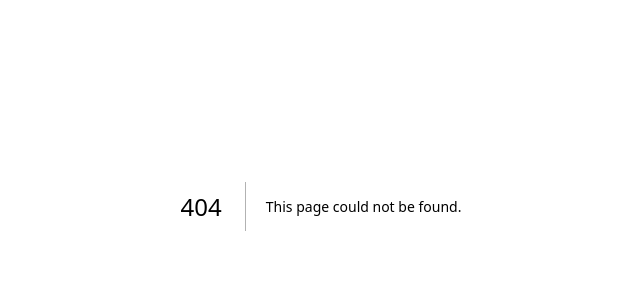
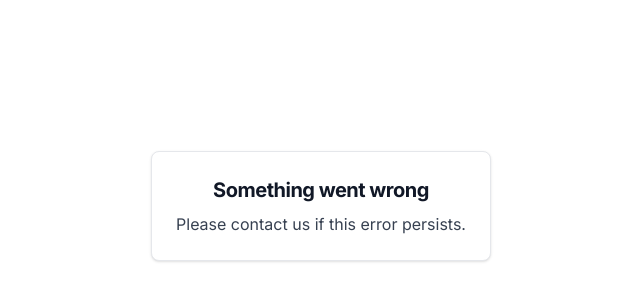
Before and after one commit to barrierfreeroad/node.js, a Next.js app: page /error in a window 1280 px wide. Before the commit this address had no page. Shown: the part 194-494 px from the top of the page, without its empty margins (319-959 px from the left). Built offline with nearby package versions, Linux system fonts and the light colour scheme.

Commit message:
오류페이지 추가

```diff
--- /dev/null
+++ b/app/error/page.tsx
@@ -0,0 +1,39 @@
+"use client"
+
+import { useParams, useSearchParams } from "next/navigation"
+
+enum Error {
+    Configuration = "Configuration",
+}
+
+const errorMap = {
+    [Error.Configuration]: (
+        <p>
+            There was a problem when trying to authenticate. Please contact us if this
+            error persists. Unique error code:{" "}
+            <code className="text-xs bg-slate-100 p-1 rounded-sm">Configuration</code>
+        </p>
+    ),
+}
+
+export default function AuthErrorPage() {
+    const search = useSearchParams()
+    const error = search.get("error") as Error
+
+    return (
+        <div className="flex flex-col items-center justify-center w-full h-screen">
+            <a
+                href="#"
+                className="block max-w-sm p-6 bg-white border border-gray-200 rounded-lg shadow hover:bg-gray-100 dark:bg-gray-800 dark:border-gray-700 dark:hover:bg-gray-700 text-center"
+            >
+                <h5 className="mb-2 text-xl font-bold tracking-tight text-gray-900 dark:text-white flex flex-row justify-center items-center gap-2">
+                    Something went wrong
+                </h5>
+                <div className="font-normal text-gray-700 dark:text-gray-400">
+                    {errorMap[error] || "Please contact us if this error persists."}
+                </div>
+            </a>
+            <div></div>
+        </div>
+    )
+}
```
